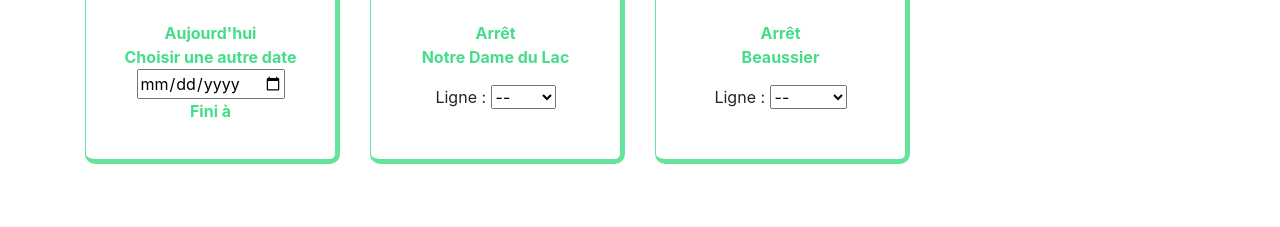
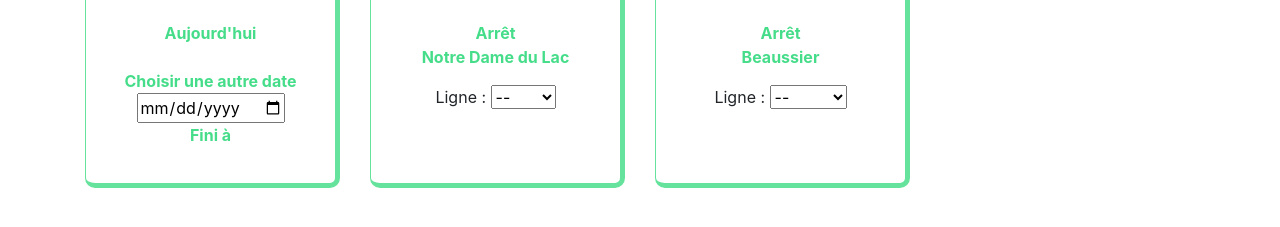
Before and after one commit to loub16/ProjetWeb, a website: page express/main.html in a window 1280 px wide. Shown: the part 371-598 px from the top of the page. Drawn offline with nearby package versions, Linux system fonts and the light colour scheme; no server answers.

Commit message:
test retour a la ligne

```diff
--- a/express/main.html
+++ b/express/main.html
@@ -50,7 +50,7 @@
                     <p>
                         <b class="green-color">Aujourd'hui</b>
                         <br><span id="date"></span>
-                        <b class="green-color">Choisir une autre date</b>
+                        <br><b class="green-color">Choisir une autre date</b>
                         <input type="date" id="calendar" min="2024-01-01">
                         <br>
                         <b class="green-color">Fini à</b>
```
